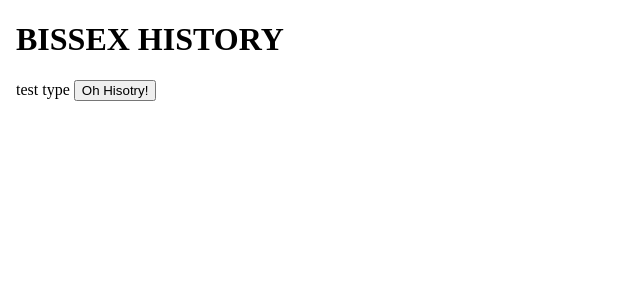
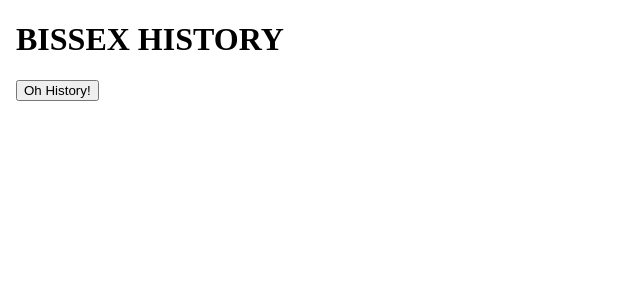
Before and after one commit to EpikToo/kosc_bissex, an Angular app in the folder bissex_front/: page / in a window 1280 px wide. Shown: the top 300 px of the page, without its empty margins (0-640 px from the left). Built offline with nearby package versions, Linux system fonts and the light colour scheme; no server answers.

Commit message:
Avancement sur front

```diff
--- a/bissex_front/src/app/bissex-history/bissex-history.component.html
+++ b/bissex_front/src/app/bissex-history/bissex-history.component.html
@@ -8,7 +8,9 @@
   </head>
   <body>
     <h1>BISSEX HISTORY</h1>
-    {{command_type}}
-    <button (click)="onClickHistory()">Oh Hisotry!</button>
+    <button (click)="onClickHistory()">Oh History!</button>
+    <div>
+      <p [innerHtml]= "history"></p>
+    </div>
   </body>
 </html>
--- a/bissex_front/src/app/bissex-history/bissex-history.component.ts
+++ b/bissex_front/src/app/bissex-history/bissex-history.component.ts
@@ -1,5 +1,7 @@
 import { Component } from '@angular/core';
 import { HttpClient } from '@angular/common/http';
+import { take } from 'rxjs/operators';
+
 
 @Component({
   selector: 'app-bissex-history',
@@ -7,6 +9,7 @@ import { HttpClient } from '@angular/common/http';
   styleUrls: ['./bissex-history.component.scss']
 })
 export class BissexHistoryComponent {
+  history! : string;
   command_type!: string;
   command_entry!: string;
   command_result!: string;
@@ -15,25 +18,25 @@ export class BissexHistoryComponent {
   constructor(private http: HttpClient) {}
 
   ngOnInit() {
-
+    this.onClickHistory()
+    this.history = ""
     this.command_type = "test type";
     this.command_entry = "test entry";
     this.command_result = "test result";
     this.command_date = new Date();
     this.command_error = "test error";
-
   }
 
-  getData() {
-    this.http.get('http://127.0.0.1:8000/bissex_history')
-      .subscribe(data => {
-        console.log(data);
-      });
-  }
+
 
   onClickHistory() {
-    this.getData()
-
+    this.http.get('http://127.0.0.1:8000/bissex_history')
+    .pipe(take(1))
+    .subscribe(response => {
+      const keys = Object.keys(response) as Array<keyof typeof response>;
+      for(var i in keys){
+        this.history += keys[i] + '<br/>';
+      }
+    });
   }
-
 }
```
Also changed, not shown: bissex_front/src/app/app.component.html (line endings or trailing spaces).
